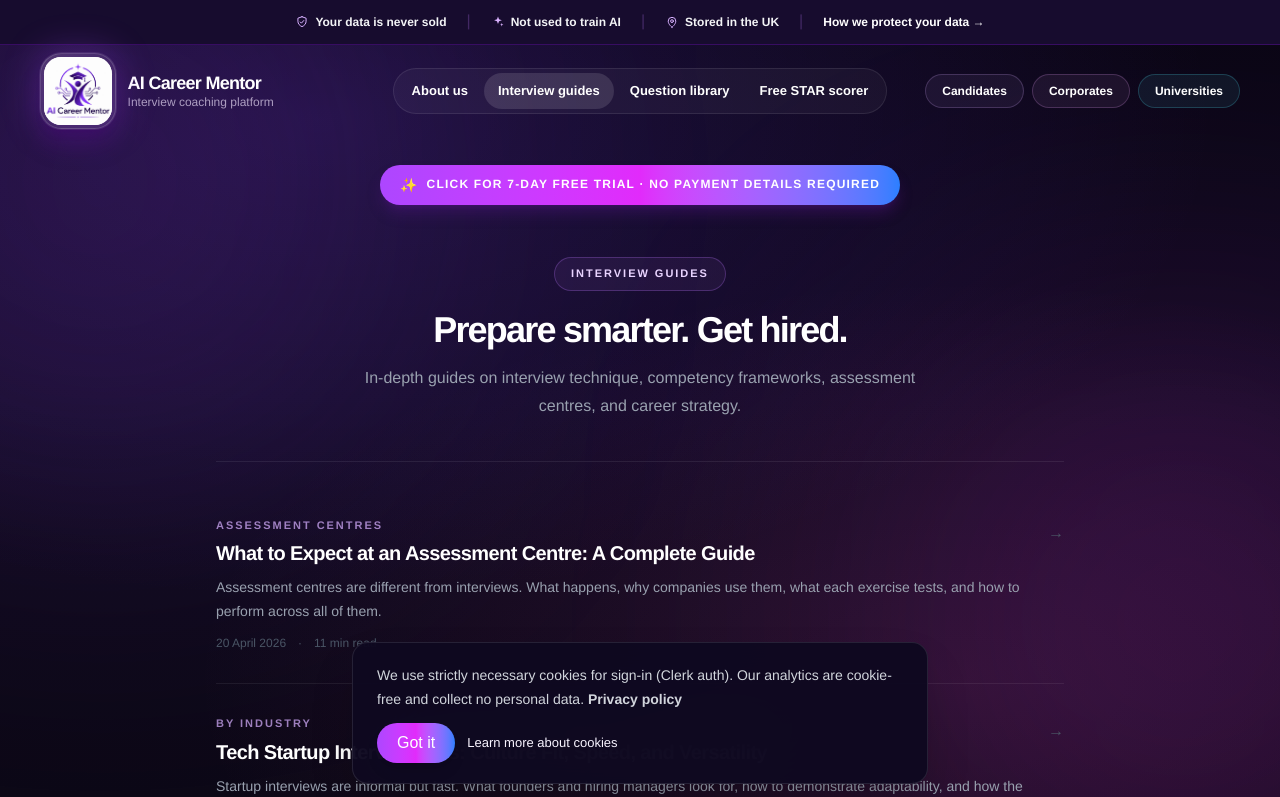
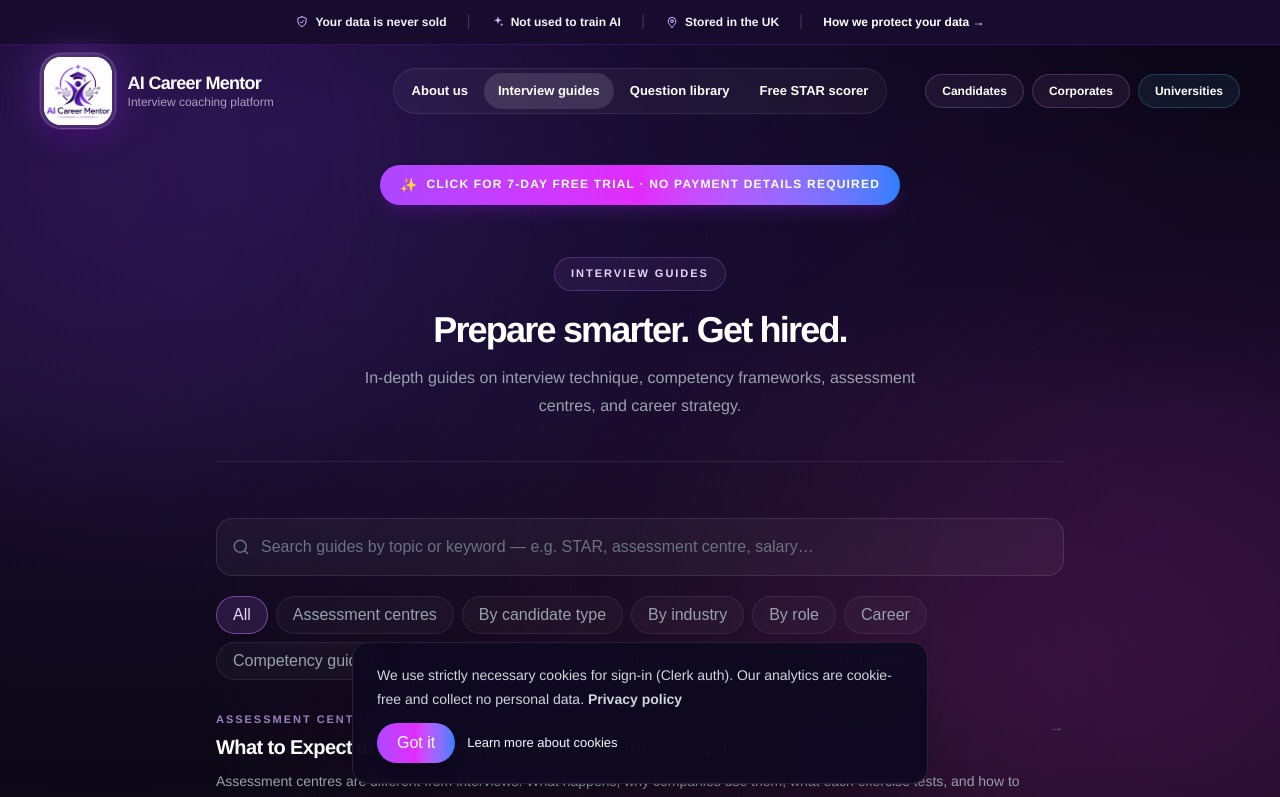
Before and after one commit to kumarrak1k/aim-mvp, a Next.js app: page /blog in a window 1280 px wide. Shown: the top 797 px of the page. Built offline with nearby package versions, Linux system fonts and the light colour scheme.

Commit message:
Interview guides: add search + category filters (mirrors question library)

```diff
--- /dev/null
+++ b/app/blog/components/BlogClient.tsx
@@ -0,0 +1,181 @@
+"use client";
+
+import { useState, useMemo } from "react";
+import Link from "next/link";
+import type { ContentMeta } from "@/app/lib/content";
+
+type Props = { posts: ContentMeta[] };
+
+/**
+ * Client-side search + category filtering for the interview-guides list.
+ * Mirrors the question-library search (QuestionsClient) so the two browse
+ * experiences feel identical. Categories are derived from the posts, so new
+ * guide categories appear automatically without touching this file.
+ */
+export function BlogClient({ posts }: Props) {
+  const [search, setSearch] = useState("");
+  const [activeCategory, setActiveCategory] = useState("All");
+
+  const categories = useMemo(() => {
+    const seen = new Set<string>();
+    for (const p of posts) if (p.category) seen.add(p.category);
+    return ["All", ...Array.from(seen).sort()];
+  }, [posts]);
+
+  const filtered = useMemo(() => {
+    const q = search.toLowerCase().trim();
+    return posts.filter((post) => {
+      const matchesCategory =
+        activeCategory === "All" || post.category === activeCategory;
+      if (!matchesCategory) return false;
+      if (!q) return true;
+      return (
+        post.title.toLowerCase().includes(q) ||
+        (post.description ?? "").toLowerCase().includes(q) ||
+        (post.keywords ?? []).some((k) => k.toLowerCase().includes(q)) ||
+        (post.category ?? "").toLowerCase().includes(q)
+      );
+    });
+  }, [posts, search, activeCategory]);
+
+  const clearAll = () => {
+    setSearch("");
+    setActiveCategory("All");
+  };
+
+  const hasFilter = search.trim() !== "" || activeCategory !== "All";
+
+  return (
+    <>
+      {/* ── Search bar ── */}
+      <div className="relative mb-5">
+        <div className="pointer-events-none absolute inset-y-0 left-4 flex items-center">
+          <svg
+            className="h-4.5 w-4.5 text-gray-500"
+            width="18"
+            height="18"
+            fill="none"
+            viewBox="0 0 24 24"
+            stroke="currentColor"
+            strokeWidth={2}
+          >
+            <circle cx="11" cy="11" r="8" />
+            <path strokeLinecap="round" d="M21 21l-4.35-4.35" />
+          </svg>
+        </div>
+        <input
+          type="text"
+          value={search}
+          onChange={(e) => setSearch(e.target.value)}
+          placeholder="Search guides by topic or keyword — e.g. STAR, assessment centre, salary…"
+          className="w-full rounded-2xl border border-white/[0.1] bg-white/[0.04] py-4 pl-11 pr-12 text-sm text-white placeholder:text-gray-500 focus:border-purple-400/40 focus:bg-white/[0.06] focus:outline-none"
+        />
+        {search && (
+          <button
+            onClick={() => setSearch("")}
+            className="absolute inset-y-0 right-4 flex items-center text-gray-500 transition hover:text-white"
+            aria-label="Clear search"
+          >
+            <svg width="16" height="16" viewBox="0 0 24 24" fill="none" stroke="currentColor" strokeWidth={2}>
+              <path strokeLinecap="round" d="M18 6L6 18M6 6l12 12" />
+            </svg>
+          </button>
+        )}
+      </div>
+
+      {/* ── Category filter pills ── */}
+      {categories.length > 1 && (
+        <div className="mb-8 flex flex-wrap gap-2">
+          {categories.map((cat) => (
+            <button
+              key={cat}
+              type="button"
+              onClick={() => setActiveCategory(cat)}
+              className={`rounded-full border px-4 py-1.5 text-xs font-bold transition ${
+                activeCategory === cat
+                  ? "border-purple-400/50 bg-purple-400/[0.14] text-purple-200 shadow-sm"
+                  : "border-white/[0.08] bg-white/[0.03] text-gray-400 hover:border-white/[0.15] hover:bg-white/[0.07] hover:text-white"
+              }`}
+            >
+              {cat}
+            </button>
+          ))}
+        </div>
+      )}
+
+      {/* ── Results meta ── */}
+      {hasFilter && (
+        <div className="mb-5 flex items-center justify-between gap-4">
+          <p className="text-sm text-gray-500">
+            <span className="font-black text-white">{filtered.length}</span>{" "}
+            {filtered.length === 1 ? "guide" : "guides"} found
+          </p>
+          <button
+            onClick={clearAll}
+            className="text-xs font-bold text-gray-500 transition hover:text-white"
+          >
+            Clear filters ×
+          </button>
+        </div>
+      )}
+
+      {/* ── Results list ── */}
+      {filtered.length === 0 ? (
+        <div className="py-20 text-center">
+          <p className="text-base font-black text-gray-300">No guides found</p>
+          <p className="mt-2 text-sm text-gray-500">
+            Try a different keyword or browse all categories.
+          </p>
+          <button
+            onClick={clearAll}
+            className="mt-5 rounded-2xl border border-purple-300/20 bg-purple-300/[0.07] px-5 py-2.5 text-sm font-black text-purple-200 transition hover:bg-purple-300/[0.12]"
+          >
+            Show all guides
+          </button>
+        </div>
+      ) : (
+        <div className="divide-y divide-white/[0.07]">
+          {filtered.map((post) => (
+            <article key={post.slug} className="group py-8 first:pt-0">
+              <Link href={`/blog/${post.slug}`}>
+                <div className="flex items-start justify-between gap-6">
+                  <div className="flex-1">
+                    {post.category && (
+                      <p className="mb-2 text-[11px] font-black uppercase tracking-[0.18em] text-purple-300/70">
+                        {post.category}
+                      </p>
+                    )}
+                    <h2 className="text-xl font-black leading-tight tracking-[-0.03em] transition group-hover:text-purple-200">
+                      {post.title}
+                    </h2>
+                    <p className="mt-2 text-sm leading-6 text-gray-400">
+                      {post.description}
+                    </p>
+                    <div className="mt-3 flex items-center gap-3 text-xs text-gray-600">
+                      <time dateTime={post.date}>
+                        {new Date(post.date).toLocaleDateString("en-GB", {
+                          day: "numeric",
+                          month: "long",
+                          year: "numeric",
+                        })}
+                      </time>
+                      {post.readingTime && (
+                        <>
+                          <span>·</span>
+                          <span>{post.readingTime} read</span>
+                        </>
+                      )}
+                    </div>
+                  </div>
+                  <span className="mt-1 shrink-0 text-gray-600 transition group-hover:text-purple-300">
+                    →
+                  </span>
+                </div>
+              </Link>
+            </article>
+          ))}
+        </div>
+      )}
+    </>
+  );
+}
--- a/app/components/pages/BlogPageContent.tsx
+++ b/app/components/pages/BlogPageContent.tsx
@@ -1,5 +1,6 @@
 import Link from "next/link";
 import type { getAllPosts } from "@/app/lib/content";
+import { BlogClient } from "@/app/blog/components/BlogClient";
 
 const faqs = [
   {
@@ -59,47 +60,7 @@ export function BlogPageContent({
         {posts.length === 0 ? (
           <p className="text-gray-500">Articles coming soon.</p>
         ) : (
-          <div className="divide-y divide-white/[0.07]">
-            {posts.map((post) => (
-              <article key={post.slug} className="group py-8 first:pt-0">
-                <Link href={`/blog/${post.slug}`}>
-                  <div className="flex items-start justify-between gap-6">
-                    <div className="flex-1">
-                      {post.category && (
-                        <p className="mb-2 text-[11px] font-black uppercase tracking-[0.18em] text-purple-300/70">
-                          {post.category}
-                        </p>
-                      )}
-                      <h2 className="text-xl font-black leading-tight tracking-[-0.03em] transition group-hover:text-purple-200">
-                        {post.title}
-                      </h2>
-                      <p className="mt-2 text-sm leading-6 text-gray-400">
-                        {post.description}
-                      </p>
-                      <div className="mt-3 flex items-center gap-3 text-xs text-gray-600">
-                        <time dateTime={post.date}>
-                          {new Date(post.date).toLocaleDateString("en-GB", {
-                            day: "numeric",
-                            month: "long",
-                            year: "numeric",
-                          })}
-                        </time>
-                        {post.readingTime && (
-                          <>
-                            <span>·</span>
-                            <span>{post.readingTime} read</span>
-                          </>
-                        )}
-                      </div>
-                    </div>
-                    <span className="mt-1 shrink-0 text-gray-600 transition group-hover:text-purple-300">
-                      →
-                    </span>
-                  </div>
-                </Link>
-              </article>
-            ))}
-          </div>
+          <BlogClient posts={posts} />
         )}
 
         <div className="mt-14 border-t border-white/[0.07] pt-10">
```
